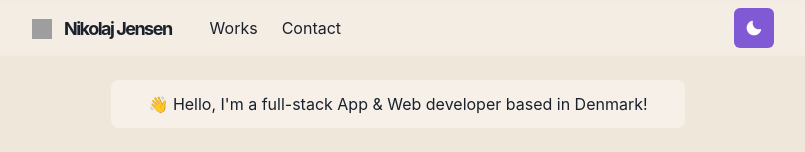
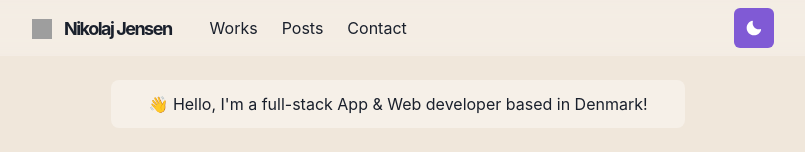
Before and after one commit to nikolajjsj/portfolio, a Next.js app: page / in a window 1280 px wide. Shown: the top 152 px of the page, without its empty margins (242-1047 px from the left). Built offline with nearby package versions, Linux system fonts and the light colour scheme; grey boxes are pictures that could not be loaded.

Commit message:
Add Posts page to navbar

```diff
--- a/components/navbar.tsx
+++ b/components/navbar.tsx
@@ -65,6 +65,7 @@ const Navbar = ({ path, ...props }: NavbarProps) => {
           mt={{ base: 4, md: 0 }}
         >
           <LinkItem href="/works" path={path}>Works</LinkItem>
+          <LinkItem href="/posts" path={path}>Posts</LinkItem>
           <LinkItem href="/contact" path={path}>Contact</LinkItem>
         </Stack>
 
@@ -80,6 +81,9 @@ const Navbar = ({ path, ...props }: NavbarProps) => {
                 <NextLink href="/works" passHref>
                   <MenuItem as={Link}>Works</MenuItem>
                 </NextLink>
+                <NextLink href="/posts" passHref>
+                  <MenuItem as={Link}>Posts</MenuItem>
+                </NextLink>
                 <NextLink href="/contact" passHref>
                   <MenuItem as={Link}>Contact</MenuItem>
                 </NextLink>
```
